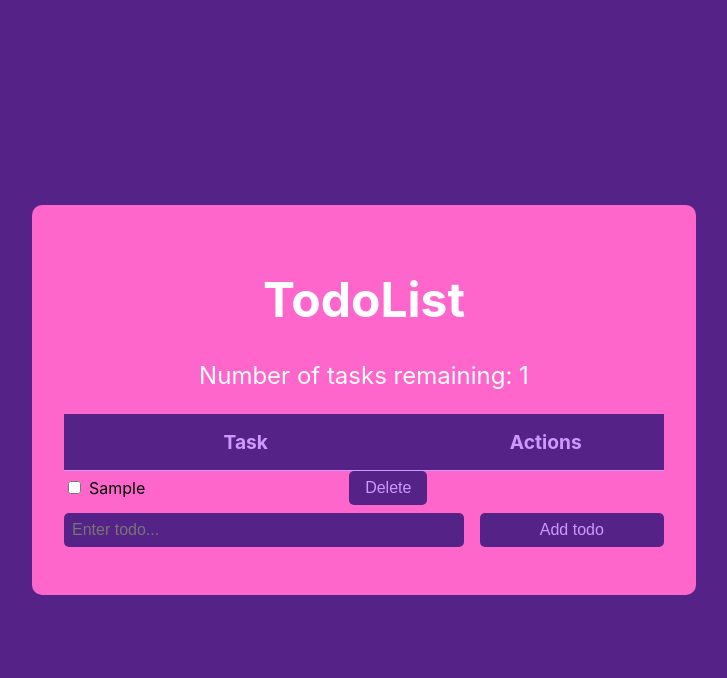
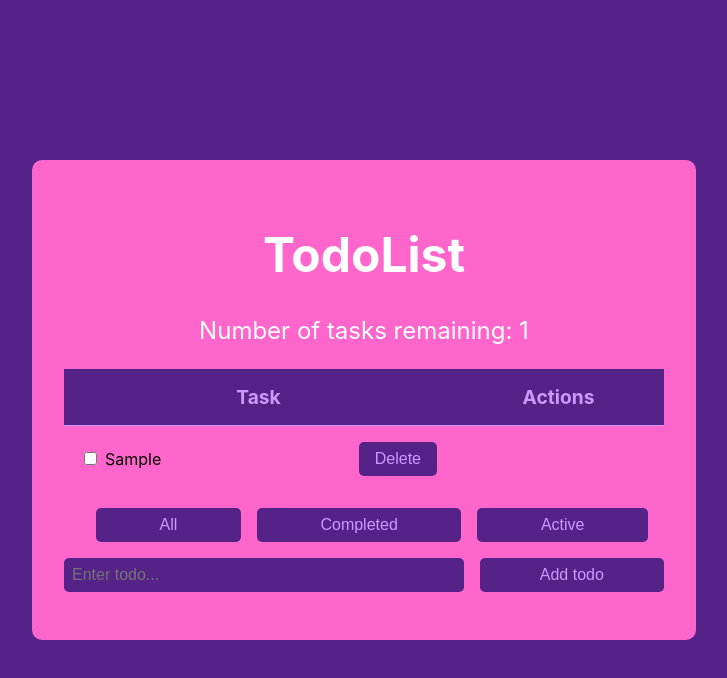
Before and after one commit to AAAdnan/todo-app-challenge, a React (Create React App) app: page / in a window 1280 px wide. Both pictures are taken after typing "Sample" into the empty fields and a click on the button "Add todo". Shown: the top 678 px of the page, without its empty margins (276-1003 px from the left). Built offline with nearby package versions, Linux system fonts and the light colour scheme.

Commit message:
added filter functionality

```diff
--- a/src/components/Todo.js
+++ b/src/components/Todo.js
@@ -22,7 +22,7 @@ const Todo = ({ todo, id, handleDelete, handleComplete }) => {
 const TodoItem = styled.div`
   display: flex;
   align-items: center;
-  margin-bottom: 0.5rem;
+  margin: 1rem 1rem;
 `;
 
 const Checkbox = styled.input`
@@ -37,7 +37,6 @@ const TodoText = styled.span`
 
 const DeleteButton = styled.button`
   padding: 0.5rem 1rem;
-  margin: auto;
   font-size: 1rem;
   color: ${({ theme }) => theme.primaryColor};
   background-color: ${({ theme }) => theme.backgroundColor};
--- a/src/components/TodoList.js
+++ b/src/components/TodoList.js
@@ -1,4 +1,4 @@
-import React, { useContext, useEffect } from 'react';
+import React, { useContext, useEffect, useState } from 'react';
 import styled, { ThemeProvider } from 'styled-components';
 import { TodoContext } from '../context/todo';
 import AddTodo from './AddTodo';
@@ -6,6 +6,8 @@ import Todo from './Todo';
 
 const TodoList = () => {
   const { state, dispatch } = useContext(TodoContext);
+  const [filter, setFilter] = useState("all");
+
 
   useEffect(() => {
     const storedTodos = localStorage.getItem('todos');
@@ -24,6 +26,17 @@ const TodoList = () => {
 
   const remainingTasks = state.todos.filter((todo) => !todo.completed);
 
+
+  const filteredTodos = state.todos.filter((todo) => {
+    if (filter === "all") {
+      return true;
+    } else if (filter === "completed") {
+      return todo.completed;
+    } else {
+      return !todo.completed;
+    }
+  });
+
   return (
     <ThemeProvider theme={vapourwaveTheme}>
     <Layout>
@@ -38,7 +51,8 @@ const TodoList = () => {
             </tr>
           </thead>
           <tbody>
-              {state.todos.map((todo, index) => (
+          {filteredTodos.map((todo, index) => (
+            <tr key={index}>
               <Todo
                 key={index}
                 todo={todo}
@@ -46,9 +60,27 @@ const TodoList = () => {
                 handleDelete={handleDelete}
                 handleComplete={handleComplete}
               />
+            </tr>
           ))}
         </tbody>
         </Table>
+        <FilterButtons>
+          <Button onClick={() => setFilter("all")} active={filter === "all"}>
+            All
+          </Button>
+          <Button
+            onClick={() => setFilter("completed")}
+            active={filter === "completed"}
+          >
+            Completed
+          </Button>
+          <Button
+            onClick={() => setFilter("active")}
+            active={filter === "active"}
+          >
+            Active
+          </Button>
+        </FilterButtons>
         <AddTodo />
       </Container>
     </Layout>
@@ -106,5 +138,31 @@ const TableHeader = styled.th`
   text-align: center;
 `;
 
+const TableRow = styled.tr`
+  display: flex;
+`;
+
+const Button = styled.button`
+  flex-grow: 1;
+  margin-left: 1rem;
+  padding: 0.5rem 1rem;
+  font-size: 1rem;
+  color: ${({ theme }) => theme.primaryColor};
+  background-color: ${({ theme }) => theme.backgroundColor};
+  border: none;
+  border-radius: 5px;
+  cursor: pointer;
+
+  &:hover {
+    background-color: ${({ theme }) => theme.primaryColor};
+    color: ${({ theme }) => theme.backgroundColor};
+  }
+`;
+
+const FilterButtons = styled.div`
+  display: flex;
+  justify-content: space-between;
+  margin: 1rem 1rem;
+`;
 
 export default TodoList;
```
Lines whose indentation alone changed are shown as unchanged.
